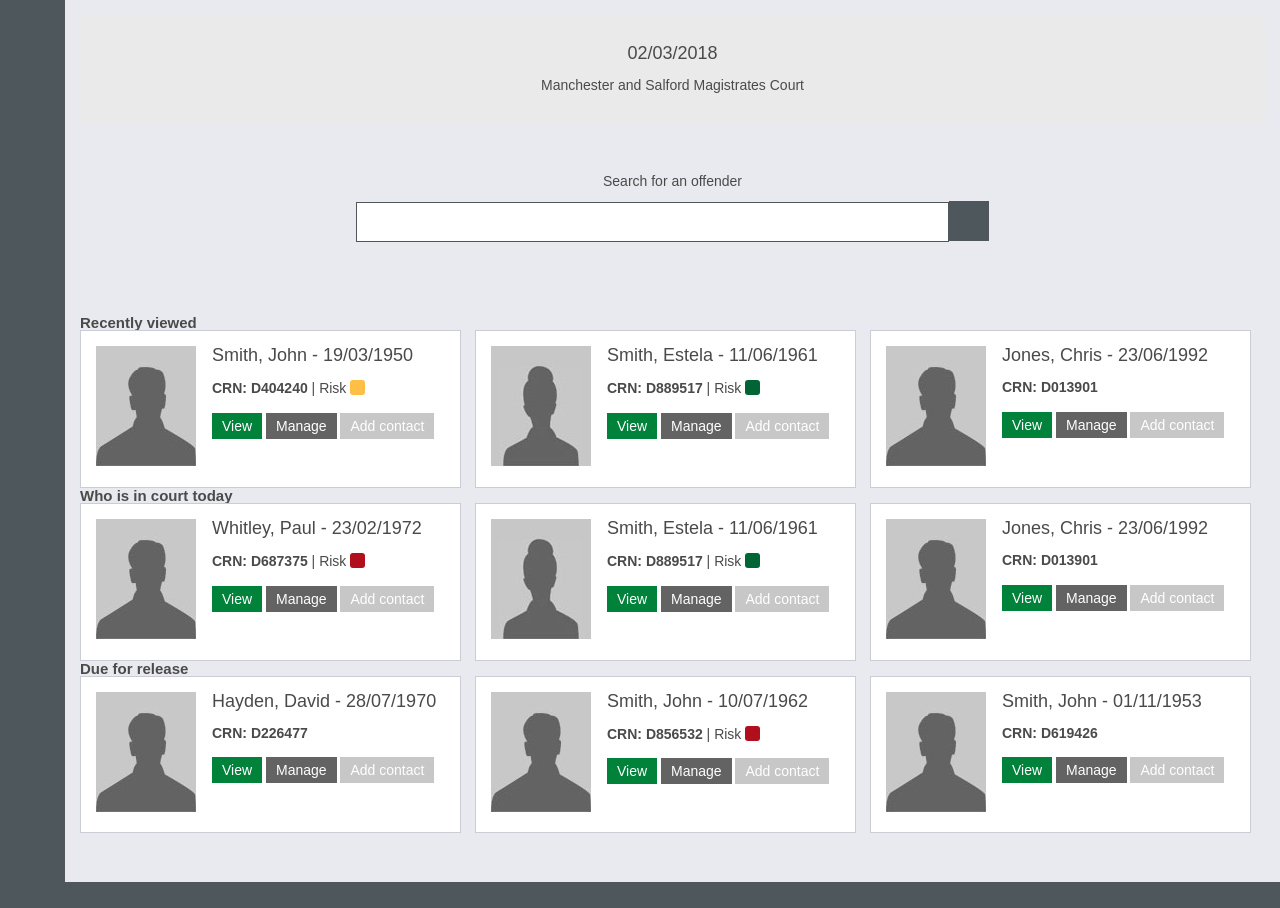
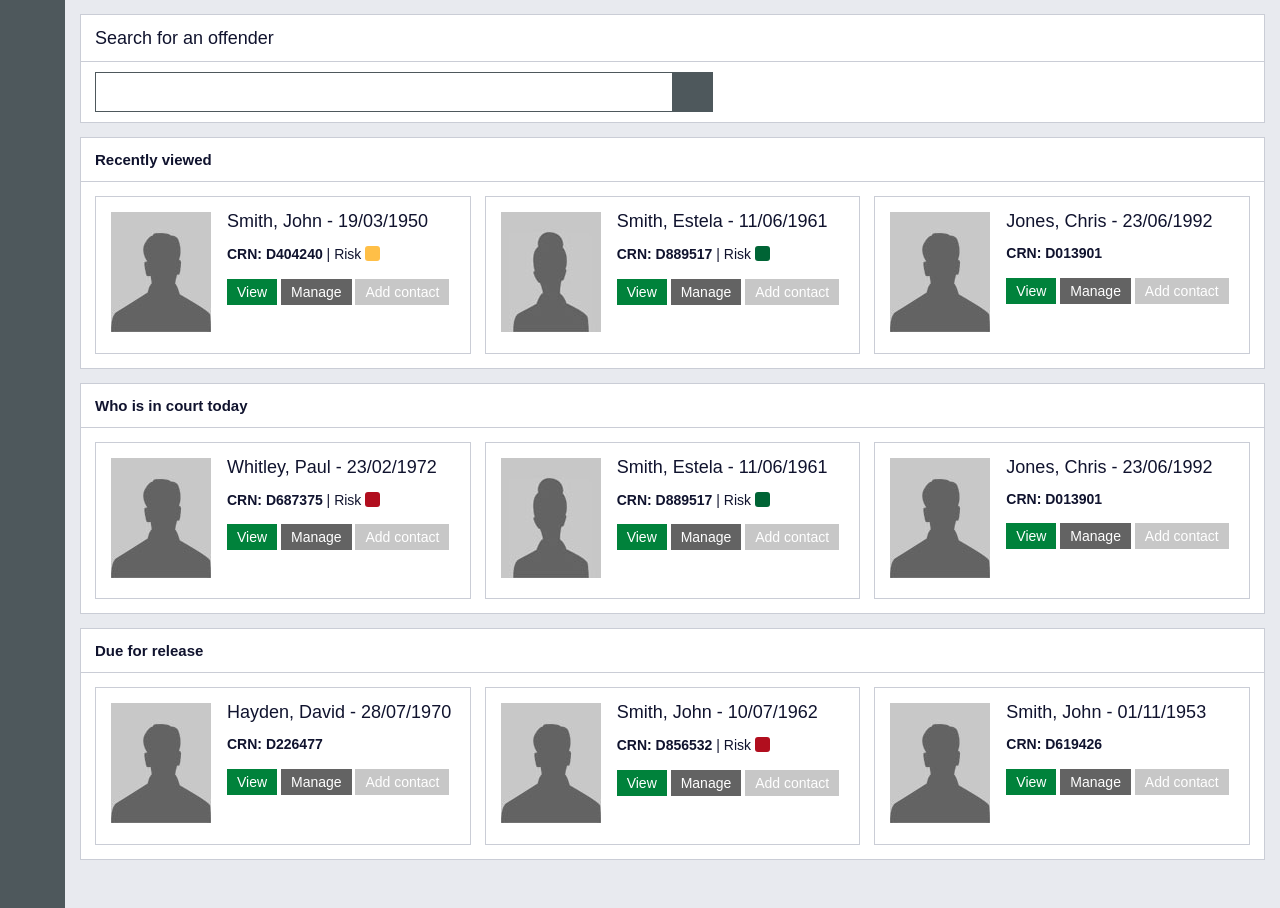
Before and after one commit to ministryofjustice/new-probation-services, a React (Create React App) app: page / in a window 1280 px wide. Before the commit the page ends 882 px from the top, so only its background shows below. Built offline with nearby package versions, Linux system fonts and the light colour scheme; a web font is replaced by a local one.

Commit message:
Updated current case scene.

```diff
--- a/src/scenes/current-cases/components/CurrentCases.js
+++ b/src/scenes/current-cases/components/CurrentCases.js
@@ -82,18 +82,15 @@ export default class CurrentCases extends Component<Props, State> {
   render() {
     return (
       <div className="fade-in">
-        <div className="space-top panel header">
-          <h1 className="text-large">
-            {new Date().toLocaleDateString('en-GB')}
+        <form
+          className="primary-container margin-top"
+          onSubmit={this.submitForm}>
+          <div className="container-heading">
+            <h1>
+              <label htmlFor="search">Search for an offender</label>
             </h1>
-          <p className="text-large">Manchester and Salford Magistrates Court</p>
           </div>
-
-        <p>&nbsp;</p>
-
-        <form className="form-group center" onSubmit={this.submitForm}>
-          <label htmlFor="search">Search for an offender</label>
-          <br />
+          <div className="container-content">
             <input
               type="text"
               name="search"
@@ -104,15 +101,17 @@ export default class CurrentCases extends Component<Props, State> {
             <button type="submit" className="input-bumper">
               <span className="far fa-search" />
             </button>
+          </div>
         </form>
 
         {this.state.currentOffenders.length > 0 && (
           <div>
-            <p>&nbsp;</p>
-
+            <div className="primary-container margin-top">
+              <div className="container-heading">
                 <h2>Recently viewed</h2>
-
-            <div className="grid-row nested">
+              </div>
+              <div className="container-content">
+                <div className="grid-row nested margin-top margin-bottom">
                   <div className="grid-col">
                     <OffenderPanel
                       data={this.state.currentOffenders[0]._source}
@@ -132,10 +131,14 @@ export default class CurrentCases extends Component<Props, State> {
                     />
                   </div>
                 </div>
-
+              </div>
+            </div>
+            <div className="primary-container margin-top">
+              <div className="container-heading">
                 <h2>Who is in court today</h2>
-
-            <div className="grid-row nested">
+              </div>
+              <div className="container-content">
+                <div className="grid-row nested margin-top margin-bottom">
                   <div className="grid-col">
                     <OffenderPanel
                       data={this.state.currentOffenders[3]._source}
@@ -155,10 +158,14 @@ export default class CurrentCases extends Component<Props, State> {
                     />
                   </div>
                 </div>
-
+              </div>
+            </div>
+            <div className="primary-container margin-top">
+              <div className="container-heading">
                 <h2>Due for release</h2>
-
-            <div className="grid-row nested">
+              </div>
+              <div className="container-content">
+                <div className="grid-row nested margin-top margin-bottom">
                   <div className="grid-col">
                     <OffenderPanel
                       data={this.state.currentOffenders[6]._source}
@@ -179,6 +186,8 @@ export default class CurrentCases extends Component<Props, State> {
                   </div>
                 </div>
               </div>
+            </div>
+          </div>
         )}
 
         <p className="space-top">&nbsp;</p>
--- a/src/scenes/current-cases/components/OffenderPanel.js
+++ b/src/scenes/current-cases/components/OffenderPanel.js
@@ -22,7 +22,7 @@ export default class OffenderPanel extends Component<Props, State> {
     const offender = this.props.data;
 
     return (
-      <div className="primary-container space-between">
+      <div className="secondary-container">
         <table role="presentation">
           <tbody>
             <tr>
--- a/src/styles/_base.scss
+++ b/src/styles/_base.scss
@@ -7,7 +7,7 @@
 }
 
 html {
-  background: $nav-bg;
+  background: $dark-grey;
 }
 
 body {
@@ -15,7 +15,7 @@ body {
   padding: 0;
   font-family: sans-serif;
   background: $app-bg;
-  color: $body-text;
+  color: $primary-content;
   font-weight: 200;
 
   @include ie() {
--- a/src/styles/_container.scss
+++ b/src/styles/_container.scss
@@ -1,12 +1,23 @@
 @import 'palette';
 @import 'spacing';
 
-.primary-container {
+.primary-container,
+.secondary-container {
   background: $primary-card-bg;
   border: $primary-borders 1px solid;
-  padding: 0 $standard-space;
+}
 
-  &.space-between {
-    margin-right: $standard-space;
+.primary-container {
+  .container-heading,
+  .container-content {
+    padding: 0 $standard-space;
+  }
+
+  .container-heading {
+    border-bottom: $primary-borders 1px solid;
   }
 }
+
+.secondary-container {
+  padding: 0 $standard-space;
+}
--- a/src/styles/_grid.scss
+++ b/src/styles/_grid.scss
@@ -1,3 +1,5 @@
+@import 'spacing';
+
 .grid-row {
   display: flex;
   flex-direction: row;
@@ -11,6 +13,11 @@
     .grid-col {
       max-width: 400px;
       min-width: 100px;
+      margin-right: $standard-space;
+
+      &:last-child {
+        margin-right: 0;
+      }
     }
   }
 }
--- a/src/styles/_layout.scss
+++ b/src/styles/_layout.scss
@@ -1,3 +1,5 @@
+@import 'spacing';
+
 main {
   max-width: 1250px;
   @include ie() {
@@ -62,7 +64,7 @@ td {
 }
 
 .margin-top {
-  margin-top: 15px;
+  margin-top: $standard-space;
 
   &.large {
     margin-top: 20px;
@@ -71,6 +73,10 @@ td {
   &.small {
     margin-top: 10px;
   }
+}
+
+.margin-bottom {
+  margin-bottom: $standard-space;
 }
 
 .no-margin-top {
--- a/src/styles/_typography.scss
+++ b/src/styles/_typography.scss
@@ -29,6 +29,7 @@ h2,
 h3 {
   font-size: ($body-size + 1) + px;
   font-weight: 600;
+  margin: $standard-space 0;
 }
 
 h4 {
@@ -45,7 +46,7 @@ h6 {
 
 hr {
   border: 1px solid $primary-borders;
-  margin: 0 $double-space;
+  margin: 0;
 }
 
 mark {
```
Lines whose indentation alone changed are shown as unchanged.
